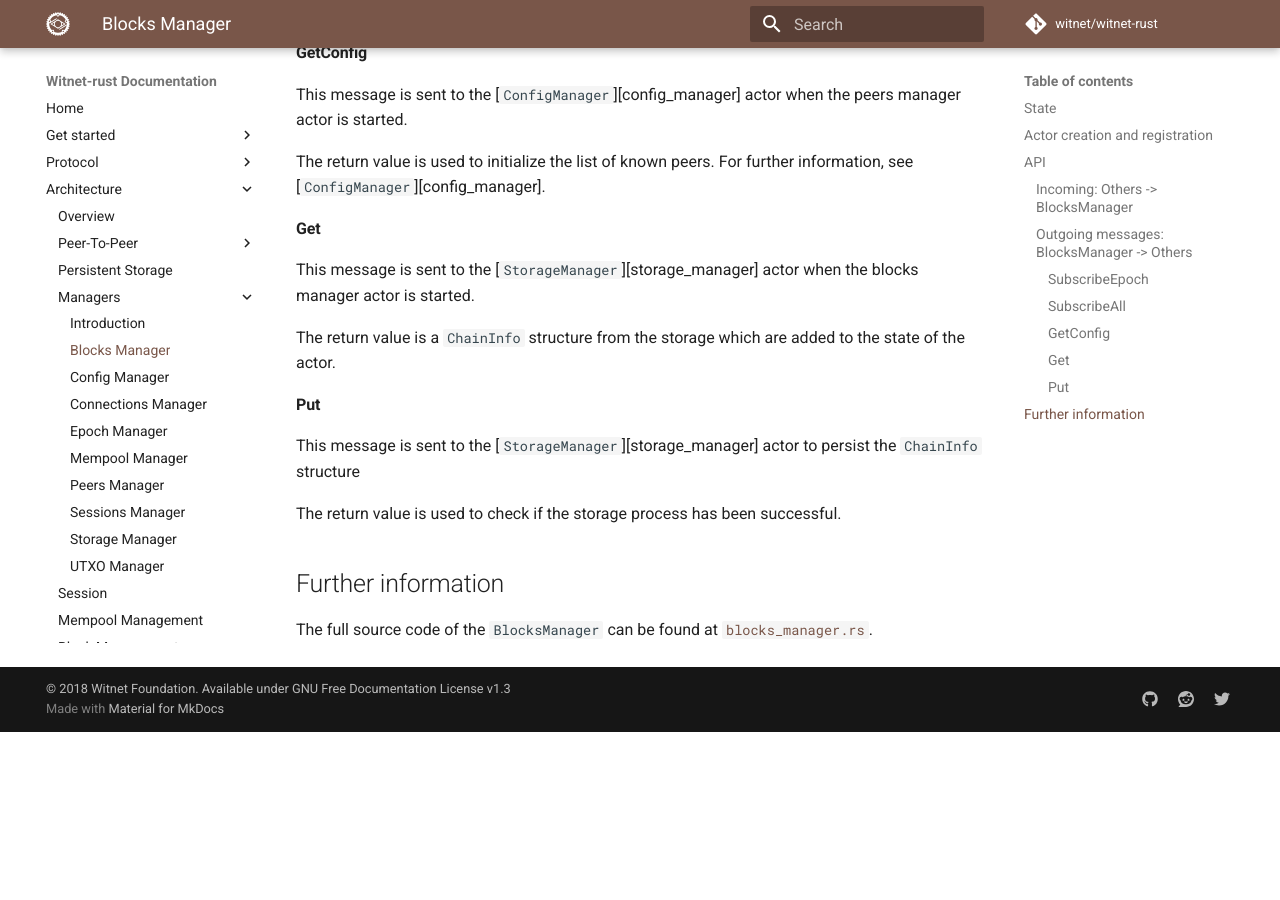
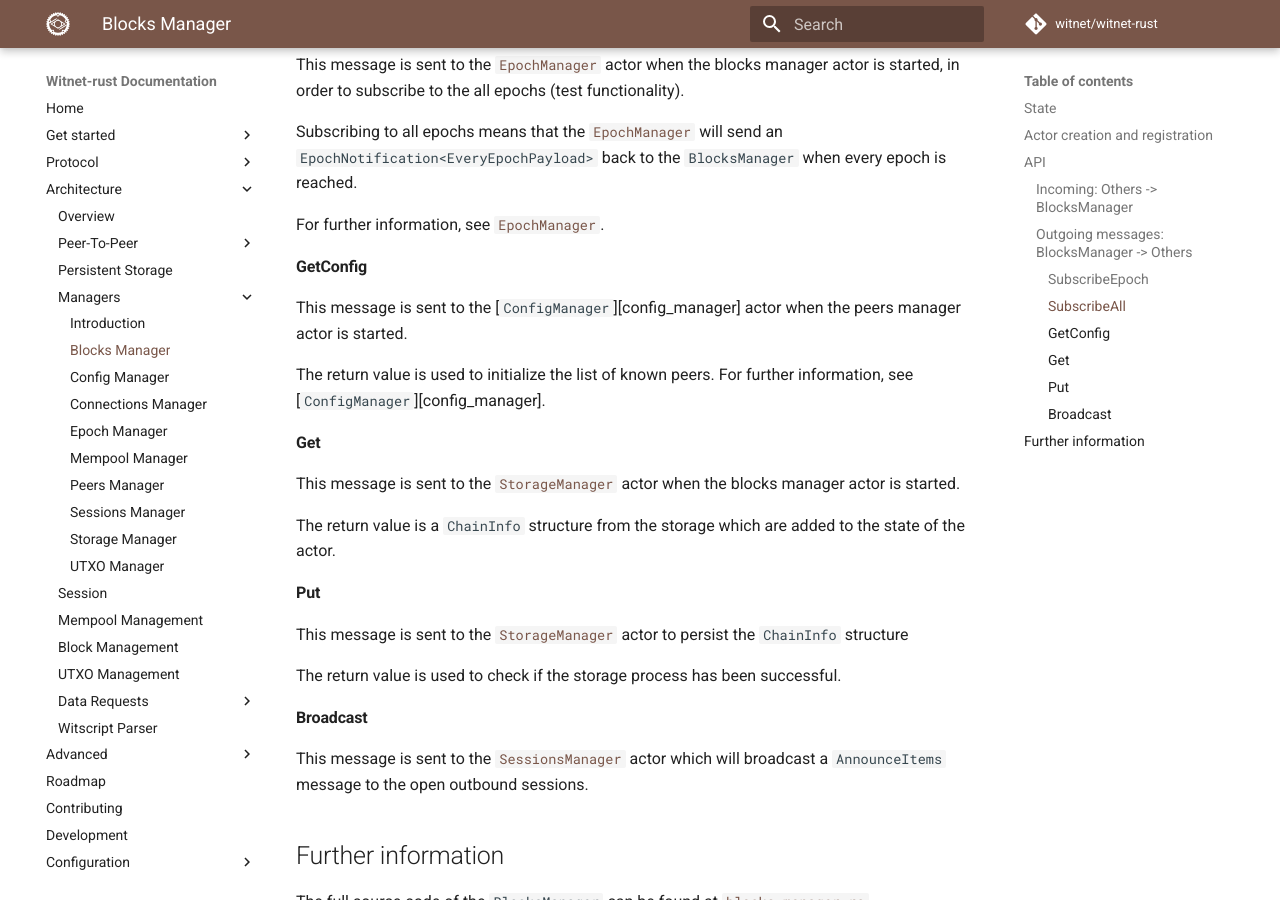
Before and after one commit to witnet/witnet-rust, an MkDocs documentation site: the page built from docs/architecture/managers/blocks-manager.md, in a window 1280 px wide and 900 px high, scrolled down 3210 px. Built offline with MkDocs 1.6.1 and Material for MkDocs 9.7.7, drawn with Linux system fonts in a browser that asks for light colours; comment, search, counter and statistics services are not loaded; before the commit the page ends 3942 px from its top, so only the background shows below that; some of the changed text lies outside the part shown.

Commit message:
docs(managers): add documentation for AnnounceItems message

```diff
--- a/docs/architecture/managers/blocks-manager.md
+++ b/docs/architecture/managers/blocks-manager.md
@@ -44,6 +44,7 @@ These are the messages supported by the `BlocksManager` handlers:
 | `EpochNotification<EpochPayload>`         | `Epoch`, `EpochPayload`       | `()`                     | The requested epoch has been reached           |
 | `EpochNotification<EveryEpochPayload>`    | `Epoch`, `EveryEpochPayload`  | `()`                     | A new epoch has been reached                   |
 | `GetHighestBlockCheckpoint`               | `()`                          | `ChainInfoResult`        | Request a copy of the highest block checkpoint |
+| `AddNewBlock`                             | `Block`                       | `Result<Hash, BlocksManagerError>` | Add a new block and announce it to other sessions |
 
 Where `ChainInfoResult` is just:
 
@@ -97,6 +98,7 @@ These are the messages sent by the blocks manager:
 | `GetConfig`       | `ConfigManager`   | `()`                                          | `Result<Config, io::Error>` | Request the configuration         |
 | `Get`             | `StorageManager`  | `&'static [u8]`                               | `StorageResult<Option<T>>`  | Wrapper to Storage `get()` method |
 | `Put`             | `StorageManager`  | `&'static [u8]`, `Vec<u8>`                    | `StorageResult<()>`         | Wrapper to Storage `put()` method |
+| `Broadcast<AnnounceItems>` | `SessionsManager` | `Vec<InvItems>`                      | `()`                        | Announce a new block to the sessions |
 
 #### SubscribeEpoch
 
@@ -135,11 +137,19 @@ The return value is a `ChainInfo` structure from the storage which are added to
 This message is sent to the [`StorageManager`][storage_manager] actor to persist the `ChainInfo` structure
 
 The return value is used to check if the storage process has been successful.
+
+#### Broadcast<AnnounceItems>
+
+This message is sent to the [`SessionsManager`][sessions_manager] actor which will
+broadcast a `AnnounceItems` message to the open outbound sessions.
+
 ## Further information
 
 The full source code of the `BlocksManager` can be found at [`blocks_manager.rs`][blocks_manager].
 
-[blocks_manager]: https://github.com/witnet/witnet-rust/blob/master/core/src/actors/blocks_manager.rs
-[epoch_manager]: https://github.com/witnet/witnet-rust/blob/master/core/src/actors/epoch_manager.rs
+[blocks_manager]: https://github.com/witnet/witnet-rust/blob/master/core/src/actors/blocks_manager/mod.rs
+[storage_manager]: https://github.com/witnet/witnet-rust/blob/master/core/src/actors/storage_manager/mod.rs
+[sessions_manager]: https://github.com/witnet/witnet-rust/blob/master/core/src/actors/sessions_manager/mod.rs
+[epoch_manager]: https://github.com/witnet/witnet-rust/blob/master/core/src/actors/epoch_manager/mod.rs
 [noders]: https://github.com/witnet/witnet-rust/blob/master/core/src/actors/node.rs
 [chain]: https://github.com/witnet/witnet-rust/tree/master/data_structures/src/chain.rs
```
